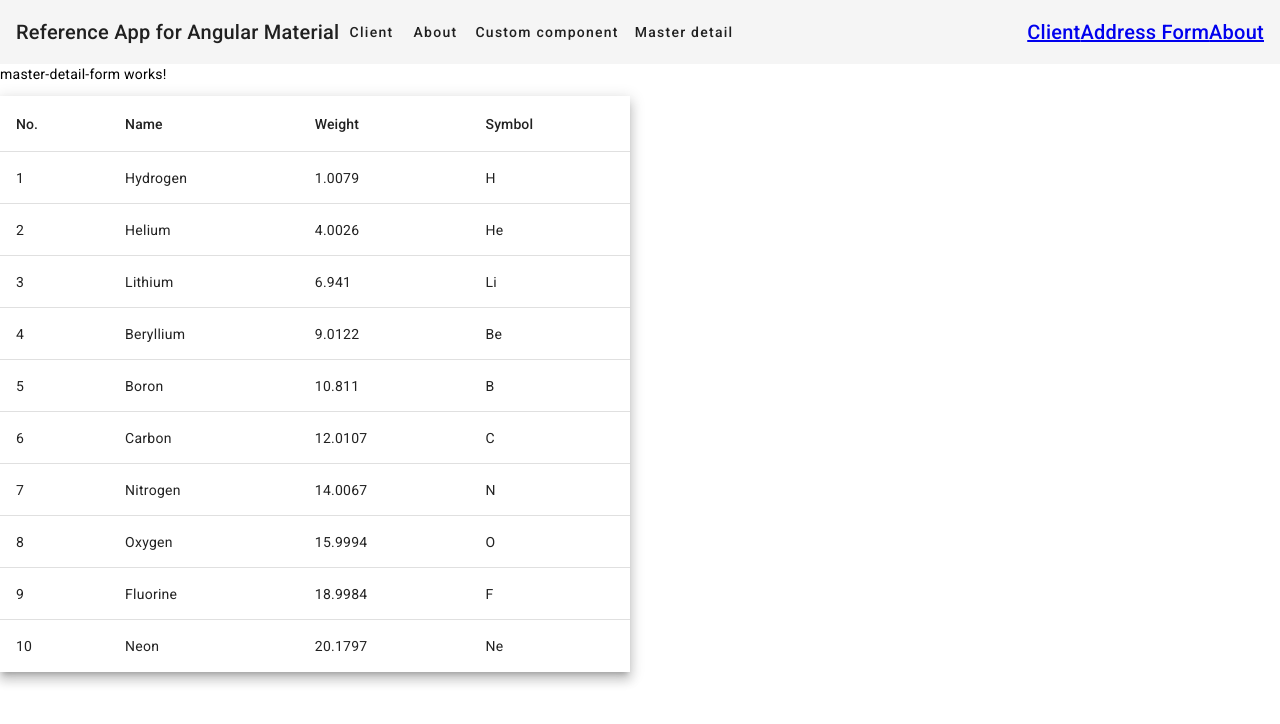
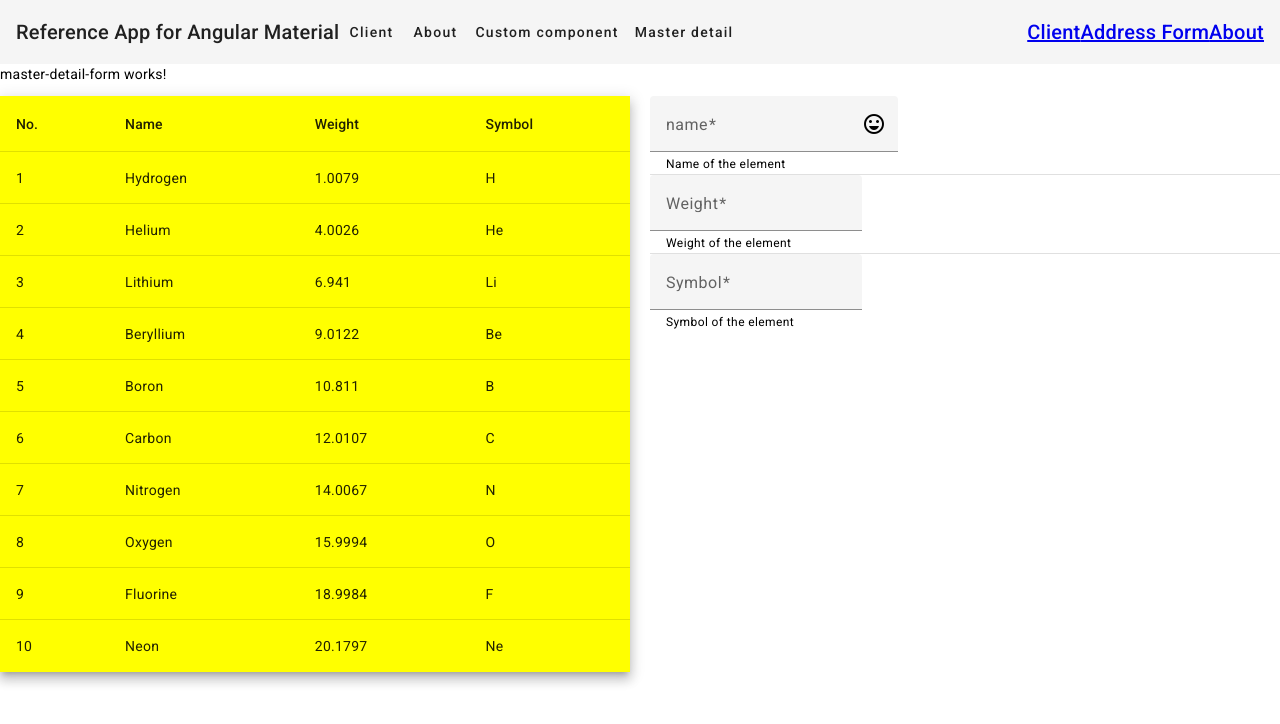
Before and after one commit to maurya-anil/MatRefImpl, an Angular app: page /masterdetail in a window 1280 px wide. Shown: the top 724 px of the page. Built offline with nearby package versions, Linux system fonts and the light colour scheme.

Commit message:
Material table examples

```diff
--- a/package.json
+++ b/package.json
@@ -21,6 +21,7 @@
     "@angular/platform-browser-dynamic": "^15.0.0",
     "@angular/router": "^15.0.0",
     "rxjs": "~7.5.0",
+    "short-unique-id": "^4.4.4",
     "tslib": "^2.3.0",
     "zone.js": "~0.12.0"
   },
--- a/src/app/master-detail-form/master-detail-form.component.css
+++ b/src/app/master-detail-form/master-detail-form.component.css
@@ -1,17 +1,16 @@
 table {
     width: 50%;
   }
-  table.mat-row
+  tr
   {
-    background: red;
-
+    background: yellow;
   }
-  .mat-row.hovered {
-      background: #eee;
+  .mat-row:hover {
+      background: green;
   }
 
-  .mat-row.highlighted {
-    background: #999;
+  tr.highlighted {
+    background: blue;
   }
 
 
--- a/src/app/master-detail-form/master-detail-form.component.html
+++ b/src/app/master-detail-form/master-detail-form.component.html
@@ -1,7 +1,7 @@
 <p>master-detail-form works!</p>
 
-<div>
 <div class="container">
+    <div class="item1">
         <table mat-table [dataSource]="dataSource" class="mat-elevation-z8">
 
         <!-- Checkbox Column -->
@@ -32,13 +32,37 @@
 
         <tr mat-header-row *matHeaderRowDef="displayedColumns"></tr>
         <tr mat-row *matRowDef="let row; columns: displayedColumns;"
-        (click)="selection.toggle(row)"
+        (click)="clickedMe(row)"
         [ngClass]="{hovered: row.hovered, highlighted: selection.isSelected(row)}"
             (mouseover)="row.hovered = true" (mouseout)="row.hovered = false">
         </tr>
       </table>
-</div>
-<div>
 
 </div>
+<div class="item2">
+    <form [formGroup]="formGroup">
+    <mat-form-field appearance="fill">
+        <mat-label>name</mat-label>
+        <input matInput placeholder="Name" formControlName="name">
+        <mat-icon matSuffix>sentiment_very_satisfied</mat-icon>
+        <mat-hint>Name of the element</mat-hint>
+      </mat-form-field>
+      <mat-divider></mat-divider>
+
+      <mat-form-field>
+          <mat-label>Weight</mat-label>
+          <input matInput placeholder="Weight" formControlName="weight">
+          <mat-hint>Weight of the element</mat-hint>
+      </mat-form-field>
+
+      <mat-divider></mat-divider>
+
+      <mat-form-field>
+          <mat-label>Symbol</mat-label>
+          <input matInput placeholder="Symbol" formControlName="symbol">
+          <mat-hint>Symbol of the element</mat-hint>
+      </mat-form-field>
+
+</form>
 </div>
+</div>
--- a/src/app/master-detail-form/master-detail-form.component.ts
+++ b/src/app/master-detail-form/master-detail-form.component.ts
@@ -1,6 +1,8 @@
 import {SelectionModel} from '@angular/cdk/collections';
 import {Component} from '@angular/core';
 import {MatTableModule, MatTableDataSource, MatTable} from '@angular/material/table';
+import { FormBuilder, FormGroup, FormControl, Validators } from '@angular/forms';
+
 
 export interface PeriodicElement {
   name: string;
@@ -35,4 +37,43 @@ export class MasterDetailFormComponent {
   displayedColumns: string[] = ['position', 'name', 'weight', 'symbol'];
   dataSource = new MatTableDataSource<PeriodicElement>(ELEMENT_DATA);
   selection = new SelectionModel<PeriodicElement>(false, []);
+
+  formGroup: FormGroup = this.formBuilder.group({
+    'name': [null, Validators.required],
+    'weight': [null, Validators.required],
+    'symbol': [null, Validators.required],
+  }
+  );
+
+  constructor (private formBuilder: FormBuilder)
+  {
+
+  }
+
+  ShowDataForRow(row:number)
+  {
+    // this.selection.toggle(row);
+    console.log ("row number" + row + " clicked");
+  }
+  clickedMe(element:PeriodicElement)
+  {
+    this.name.setValue (element.name);
+    this.weight.setValue (element.weight);
+    this.symbol.setValue (element.symbol);
+    // alert (element.name);
+  }
+
+
+  // form field names
+
+  get name() {
+    return this.formGroup.get('name') as FormControl
+  }
+  get weight() {
+    return this.formGroup.get('weight') as FormControl
+  }
+  get symbol() {
+    return this.formGroup.get('symbol') as FormControl
+  }
+
 }
```
Also changed, not shown: 1 other file (tests, documents, lock files or other folders). Lines whose indentation alone changed are shown as unchanged.
